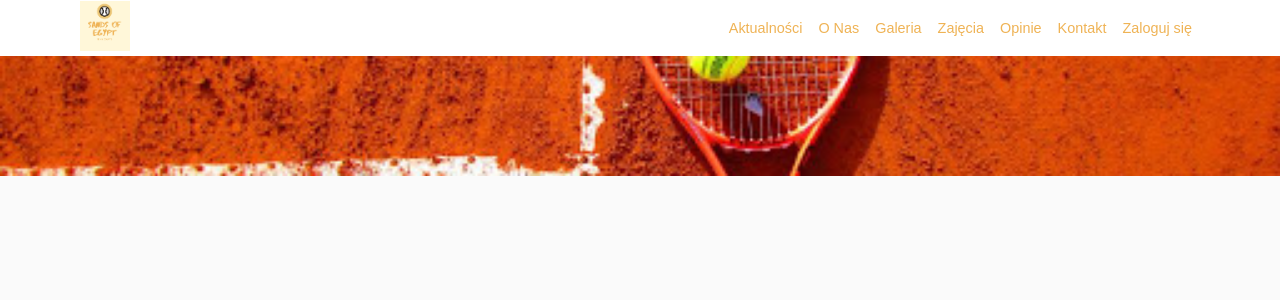
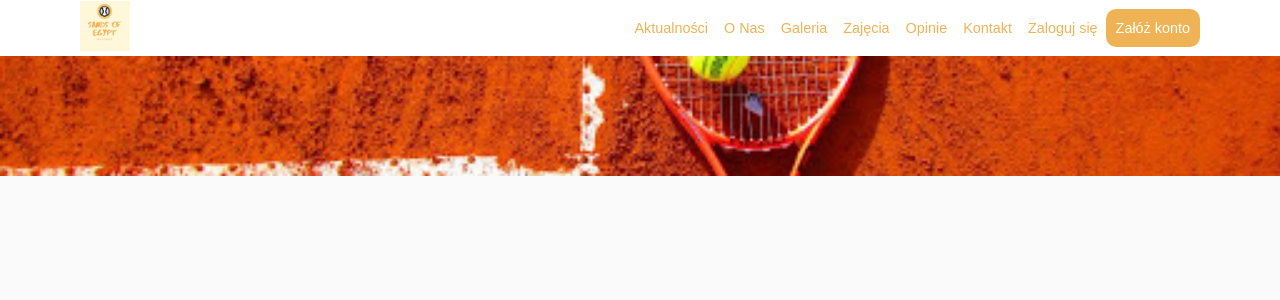
Before and after one commit to tenis4group/FrontTenisServicesProjetct, a React (Create React App) app: page / in a window 1280 px wide. Shown: the top 300 px of the page. Built offline with nearby package versions, Linux system fonts and the light colour scheme.

Commit message:
Add SingUp to menu

```diff
--- a/src/components/Menu/MenuItem.js
+++ b/src/components/Menu/MenuItem.js
@@ -9,6 +9,7 @@ const list = [
   { name: "Opinie", path: "./opinions" },
   { name: "Kontakt", path: "./contact" },
   { name: "Zaloguj się", path: "./login" },
+  { name: "Załóż konto", path: "./singup" },
 ];
 
 const MenuItem = () => {
--- a/src/styles/Toolbar.css
+++ b/src/styles/Toolbar.css
@@ -41,6 +41,17 @@
 
 .toolbar__navigation-item li {
     padding: 0 0.5rem;
+    align-self: center;
+}
+
+.toolbar__navigation-item li:nth-last-child(1) {
+    padding: 10px;
+    border-radius: 10px;
+    background-color: #efb355;
+}
+
+.toolbar__navigation-item li:nth-last-child(1) a {
+    color: white;
 }
 
 .toolbar__navigation-item a {
@@ -48,6 +59,8 @@
     text-decoration: none;
     font-size: 0.9rem;
 }
+
+
 
 .toolbar__navigation-item a:hover,
 .toolbar__navigation-item a.active {
```
